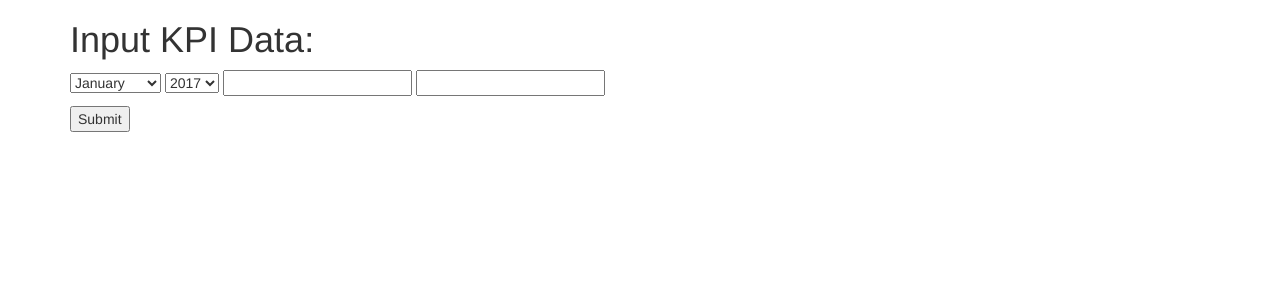
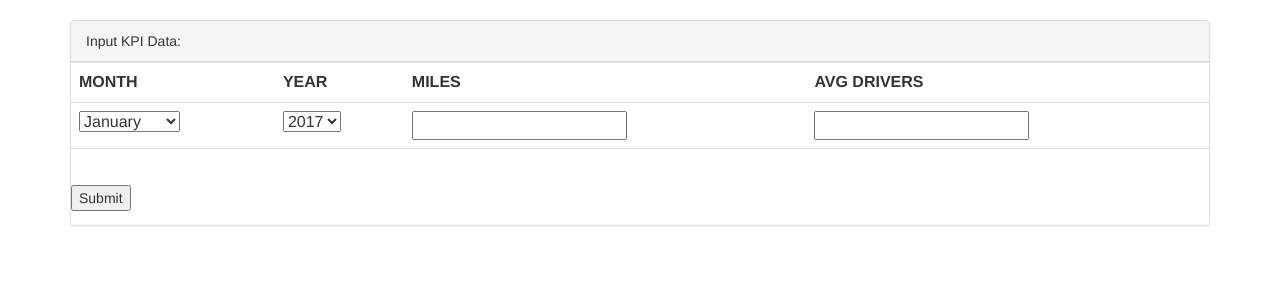
Before and after one commit to jwaltzjr/kpi-data, a Flask app: page /add in a window 1280 px wide. Shown: the part 52-352 px from the top of the page. Run offline with Flask 2, Linux system fonts and the light colour scheme; some libraries are stand-ins or nearby versions.

Commit message:
Style add.html with bootstrap panel

```diff
--- a/app/templates/add.html
+++ b/app/templates/add.html
@@ -1,27 +1,47 @@
 {% extends 'base.html' %}
 
 {% block content %}
-  <h1>Input KPI Data:</h1>
+  <div class="panel panel-default">
+    <div class="panel-heading">Input KPI Data:</div>
     <form action="" method="post" name="kpi-data">
       {{ form.hidden_tag() }}
-    <p>
-      {{ form.month }}
+      <table class="table">
+        <tr>
+          <th>MONTH</th>
+          <th>YEAR</th>
+          <th>MILES</th>
+          <th>AVG DRIVERS</th>
+        </tr>
+        <tr>
+          <td>{{ form.month }}</td>
+          <td>{{ form.year }}</td>
+          <td>{{ form.miles }}</td>
+          <td>{{ form.avg_drivers }}</td>
+        </tr>
+        <tr>
+          <td>
             {% for error in form.month.errors %}
               <span>{{ error }}</span>
             {% endfor %}
-      {{ form.year }}
+          </td>
+          <td>
             {% for error in form.year.errors %}
               <span>{{ error }}</span>
             {% endfor %}
-      {{ form.miles }}
+          </td>
+          <td>
             {% for error in form.miles.errors %}
               <span>{{ error }}</span>
             {% endfor %}
-      {{ form.avg_drivers }}
+          </td>
+          <td>
             {% for error in form.avg_drivers.errors %}
               <span>{{ error }}</span>
             {% endfor %}
-    </p>
+          </td>
+        </tr>
+      </table>
       <input type="submit" value="Submit">
     </form>
+  </div>
 {% endblock %}
```
Lines whose indentation alone changed are shown as unchanged.
